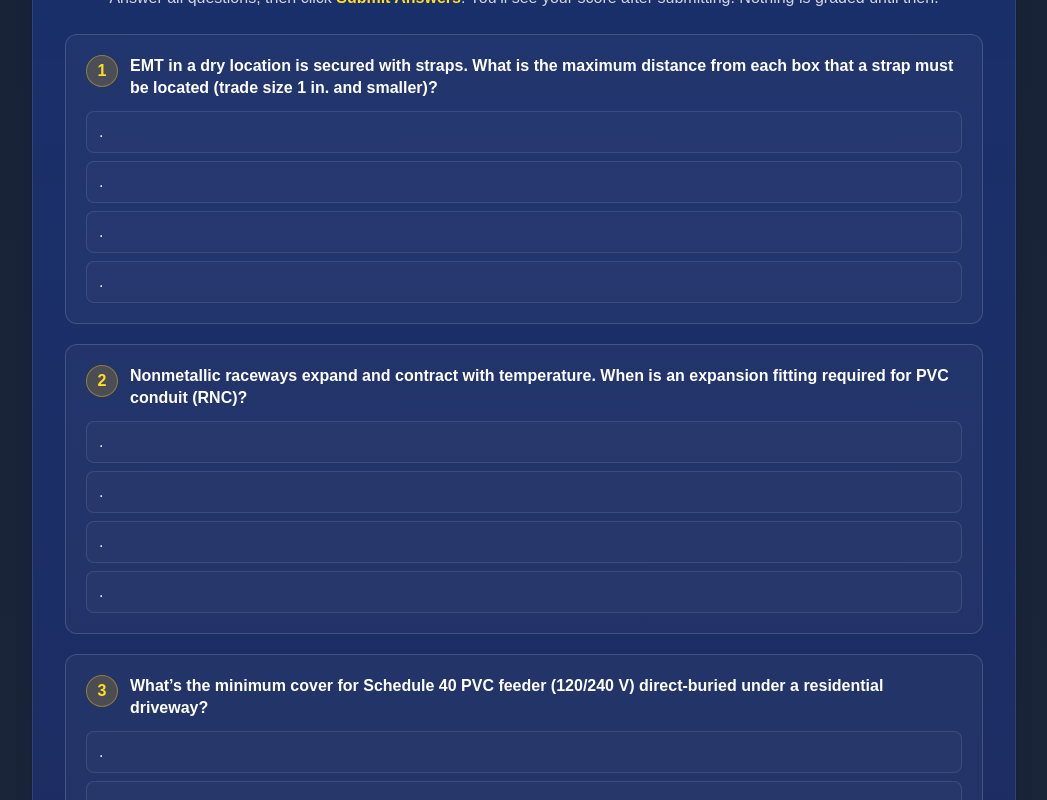
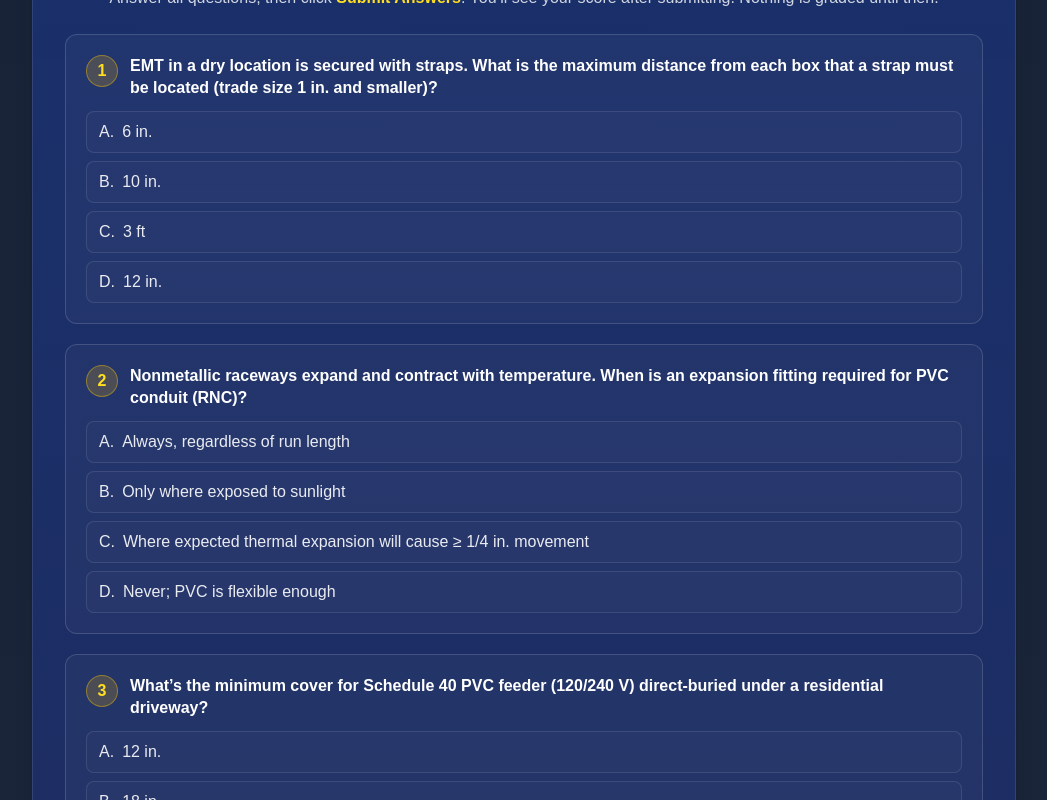
Before and after one commit to tommythorne/ohmwork-guide, a Next.js app: page /modules/module-03 in a window 1280 px wide. Shown: the part 7460-8260 px from the top of the page, without its empty margins (116-1163 px from the left). Built offline with nearby package versions, Linux system fonts and the light colour scheme.

Commit message:
fix(quiz): render choice labels for string/object data; auto-letter keys when missing

```diff
--- a/app/components/Quiz.tsx
+++ b/app/components/Quiz.tsx
@@ -16,13 +16,24 @@ function pct(n: number, d: number) {
   if (d <= 0) return 0;
   return Math.round((n / d) * 100);
 }
+
 // Normalize any choice shape to a display string
-function getChoiceLabel(c:any){
-  if (c == null) return '';
-  if (typeof c === 'string' || typeof c === 'number') return String(c);
-  return c.label ?? c.text ?? c.name ?? c.title ?? (c.value != null ? String(c.value) : '');
+function getChoiceLabel(c: any) {
+  if (c == null) return "";
+  if (typeof c === "string" || typeof c === "number") return String(c);
+  return (
+    c.label ??
+    c.text ??
+    c.name ??
+    c.title ??
+    (c.value != null ? String(c.value) : "")
+  );
 }
 
+// Get a letter key (A, B, C...) for a given index
+function letterKey(idx: number): QuizChoiceKey {
+  return String.fromCharCode(65 + idx) as QuizChoiceKey;
+}
 
 export default function Quiz({ questions, storageKeyPrefix = "ohmwork-quiz:" }: Props) {
   const pathname = usePathname();
@@ -31,7 +42,6 @@ export default function Quiz({ questions, storageKeyPrefix = "ohmwork-quiz:" }:
     [pathname, storageKeyPrefix]
   );
 
-  // answers[id] = 'A' | 'B' | 'C' | 'D' | null
   const [answers, setAnswers] = useState<AnswersMap>(() => {
     if (typeof window === "undefined") return {};
     try {
@@ -46,14 +56,12 @@ export default function Quiz({ questions, storageKeyPrefix = "ohmwork-quiz:" }:
   const [submitted, setSubmitted] = useState(false);
   const total = questions.length;
 
-  // persist on change
   useEffect(() => {
     try {
       localStorage.setItem(storageKey, JSON.stringify(answers));
     } catch {}
   }, [answers, storageKey]);
 
-  // recompute score only after submit
   const { correctCount, percent } = useMemo(() => {
     if (!submitted) return { correctCount: 0, percent: 0 };
     let correct = 0;
@@ -79,7 +87,6 @@ export default function Quiz({ questions, storageKeyPrefix = "ohmwork-quiz:" }:
 
   function onSubmit() {
     setSubmitted(true);
-    // persist the "submitted" state alongside answers
     try {
       localStorage.setItem(storageKey, JSON.stringify(answers));
     } catch {}
@@ -92,7 +99,6 @@ export default function Quiz({ questions, storageKeyPrefix = "ohmwork-quiz:" }:
 
   return (
     <section aria-labelledby="quiz-heading" className="mt-12">
-      {/* Header (no buttons at top) */}
       <div className="rounded-2xl bg-gradient-to-b from-blue-900/60 to-indigo-900/30 border border-white/10 p-6 md:p-8 shadow-xl">
         <h2 id="quiz-heading" className="text-2xl md:text-3xl font-extrabold text-white text-center">
           Knowledge Check
@@ -102,17 +108,16 @@ export default function Quiz({ questions, storageKeyPrefix = "ohmwork-quiz:" }:
           You’ll see your score after submitting. Nothing is graded until then.
         </p>
 
-        {/* Result banner appears only after submit */}
-        {/* Questions */}
         <div className="mt-6 space-y-5">
           {(Array.isArray(questions) ? questions : []).map((q, i) => {
             const chosen = answers[q.id] ?? null;
-            const showFeedback = submitted; // only after submit
+            const showFeedback = submitted;
+
+            // Ensure choices is an array; tolerate strings or objects
+            const choices = Array.isArray(q.choices) ? q.choices : [];
+
             return (
-              <div
-                key={q.id}
-                className="rounded-xl border border-white/15 bg-white/[0.03] p-4 md:p-5"
-              >
+              <div key={q.id} className="rounded-xl border border-white/15 bg-white/[0.03] p-4 md:p-5">
                 <div className="mb-3 flex items-start gap-3">
                   <div className="h-8 w-8 shrink-0 rounded-full bg-yellow-500/20 border border-yellow-400/40 flex items-center justify-center text-yellow-300 font-bold">
                     {i + 1}
@@ -121,10 +126,12 @@ export default function Quiz({ questions, storageKeyPrefix = "ohmwork-quiz:" }:
                 </div>
 
                 <div className="grid gap-2">
-                  {q.choices.map((c) => {
-                    const isSelected = chosen === c.key;
-                    const isCorrect = c.key === q.answer;
-                    // Only color after submit
+                  {choices.map((c: any, idx: number) => {
+                    const key: QuizChoiceKey = (c && c.key) ? c.key : letterKey(idx);
+                    const label = getChoiceLabel(c);
+                    const isSelected = chosen === key;
+                    const isCorrect = key === q.answer;
+
                     const stateClass = showFeedback
                       ? isCorrect
                         ? "border-emerald-500/40 bg-emerald-500/10"
@@ -137,26 +144,25 @@ export default function Quiz({ questions, storageKeyPrefix = "ohmwork-quiz:" }:
 
                     return (
                       <label
-                        key={c.key}
+                        key={key}
                         className={`rounded-lg border px-3 py-2 cursor-pointer transition-colors ${stateClass}`}
                       >
                         <input
                           type="radio"
                           name={`q-${q.id}`}
-                          value={c.key}
+                          value={key}
                           checked={isSelected || false}
-                          onChange={() => choose(q.id, c.key)}
+                          onChange={() => choose(q.id, key)}
                           className="hidden"
-                          aria-label={`Choice ${c.key}`}
+                          aria-label={`Choice ${key}`}
                         />
-                        <span className="text-white/90 font-medium mr-2">{c.key}.</span>
-                        <span className="text-white/90">{c.text}</span>
+                        <span className="text-white/90 font-medium mr-2">{key}.</span>
+                        <span className="text-white/90">{label}</span>
                       </label>
                     );
                   })}
                 </div>
 
-                {/* Explanation only after submit */}
                 {showFeedback && (
                   <p className="mt-3 text-sm text-white/70">
                     <span className="font-semibold text-white/90">Explanation:</span> {q.why}
@@ -167,7 +173,6 @@ export default function Quiz({ questions, storageKeyPrefix = "ohmwork-quiz:" }:
           })}
         </div>
 
-        {/* Bottom controls ONLY */}
         <div className="mt-8 flex flex-col sm:flex-row justify-end gap-3">
           <button
             type="button"
@@ -190,7 +195,7 @@ export default function Quiz({ questions, storageKeyPrefix = "ohmwork-quiz:" }:
           </button>
         </div>
 
-        {/* Result banner appears only after submit */}
+        {/* Result banner */}
         {submitted && (
           <div
             className={`mt-6 rounded-xl border p-4 text-center ${
@@ -207,9 +212,7 @@ export default function Quiz({ questions, storageKeyPrefix = "ohmwork-quiz:" }:
             {percent >= PASS_THRESHOLD * 100 ? (
               <p className="text-emerald-300 mt-1">Nice work — you passed. 🎉</p>
             ) : (
-              <p className="text-red-300 mt-1">
-                Score below 75%. Review the material and try again.
-              </p>
+              <p className="text-red-300 mt-1">Score below 75%. Review the material and try again.</p>
             )}
           </div>
         )}
```
